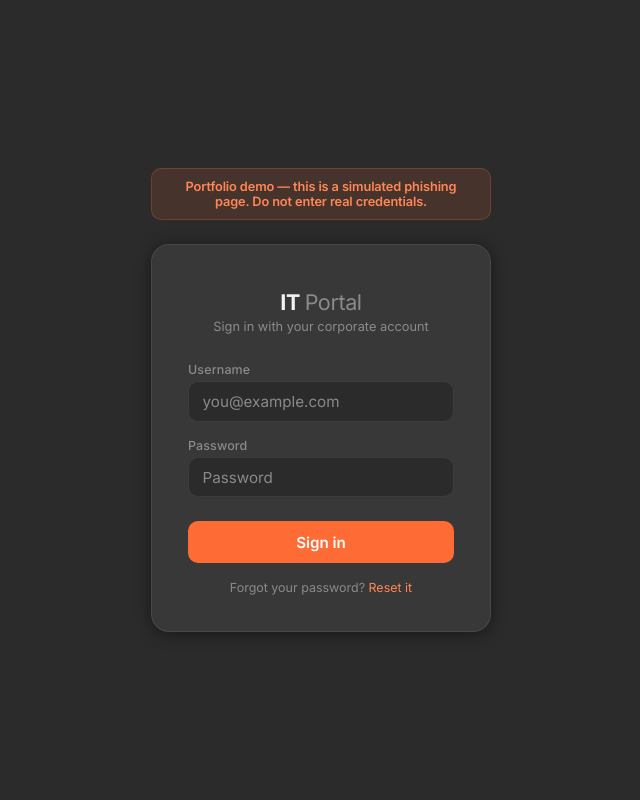
After one commit to Kartik0219/phishing-sim, a Flask app: template phishing_sim/templates/demo_portal.html in a window 1280 px wide. The commit adds this page. Shown: the whole page, without its empty margins (319-959 px from the left). Run offline with Flask 3, Linux system fonts and the light colour scheme; the template is opened without the code that fills it, so the values that code supplies are empty.

Commit message:
Restyle portfolio demo pages to match site theme
Dedicated demo_portal.html / demo_awareness.html templates use the
portfolio's dark + orange design tokens, separate from the realistic
corporate-style templates used by the actual lab CLI tool.

```diff
--- a/phishing_sim/server.py
+++ b/phishing_sim/server.py
@@ -66,11 +66,11 @@ def create_demo_app() -> Flask:
 
     @app.route("/")
     def demo():
-        return render_template("it_portal.html", token="demo", demo=True)
+        return render_template("demo_portal.html", token="demo")
 
     @app.route("/submit/<token>", methods=["POST"])
     def demo_submit(token: str):
-        return render_template("awareness.html")
+        return render_template("demo_awareness.html")
 
     @app.route("/health")
     def health():
--- /dev/null
+++ b/phishing_sim/templates/demo_portal.html
@@ -0,0 +1,128 @@
+<!DOCTYPE html>
+<!-- LAB SIMULATION ONLY - PORTFOLIO DEMO, NOT A REAL LOGIN PAGE -->
+<html lang="en">
+<head>
+<meta charset="utf-8">
+<meta name="viewport" content="width=device-width, initial-scale=1">
+<title>IT Portal - Sign In (Demo)</title>
+<link rel="preconnect" href="https://fonts.googleapis.com">
+<link rel="preconnect" href="https://fonts.gstatic.com" crossorigin>
+<link href="https://fonts.googleapis.com/css2?family=Inter:wght@400;500;600;700;800&display=swap" rel="stylesheet">
+<style>
+  *, *::before, *::after { box-sizing: border-box; margin: 0; padding: 0; }
+  :root {
+    --bg: #2b2b2b; --card: #383838; --border: rgba(255,255,255,.08);
+    --text: #f2f2f2; --muted: #8a8a8a;
+    --orange: #ff6b35; --orange-lt: #ff8656;
+    --radius: 10px;
+  }
+  body {
+    font-family: 'Inter', -apple-system, "Helvetica Neue", Arial, sans-serif;
+    background: var(--bg);
+    color: var(--text);
+    display: flex;
+    flex-direction: column;
+    align-items: center;
+    justify-content: center;
+    min-height: 100vh;
+    -webkit-font-smoothing: antialiased;
+    padding: 1rem;
+  }
+  .demo-banner {
+    background: rgba(255,107,53,.13);
+    color: var(--orange-lt);
+    border: 1px solid rgba(255,107,53,.24);
+    font-weight: 600;
+    font-size: 0.8rem;
+    text-align: center;
+    padding: 0.65rem 1.1rem;
+    letter-spacing: -0.01em;
+    border-radius: var(--radius);
+    margin-bottom: 1.5rem;
+    max-width: 340px;
+    width: 100%;
+  }
+  .card {
+    background: var(--card);
+    border: 1px solid var(--border);
+    border-radius: 18px;
+    padding: 2.75rem 2.25rem 2.25rem;
+    width: 340px;
+    box-shadow: 0 2px 16px rgba(0,0,0,.45);
+  }
+  .logo {
+    font-size: 1.35rem;
+    font-weight: 700;
+    letter-spacing: -0.02em;
+    color: var(--text);
+    text-align: center;
+    margin-bottom: 0.2rem;
+  }
+  .logo span { font-weight: 400; color: var(--muted); }
+  .subtitle {
+    text-align: center;
+    font-size: 0.8rem;
+    color: var(--muted);
+    margin-bottom: 1.75rem;
+  }
+  label {
+    display: block;
+    font-size: 0.78rem;
+    font-weight: 500;
+    color: var(--muted);
+    margin-bottom: 0.3rem;
+    margin-top: 1rem;
+    letter-spacing: 0.01em;
+  }
+  input[type=text], input[type=password] {
+    width: 100%;
+    padding: 0.6rem 0.85rem;
+    font-size: 0.95rem;
+    font-family: inherit;
+    border: 1.5px solid var(--border);
+    border-radius: var(--radius);
+    outline: none;
+    transition: border-color .15s;
+    background: var(--bg);
+    color: var(--text);
+  }
+  input::placeholder { color: var(--muted); }
+  input:focus { border-color: var(--orange); }
+  button {
+    width: 100%;
+    margin-top: 1.5rem;
+    padding: 0.7rem;
+    background: var(--orange);
+    color: #fff;
+    border: none;
+    border-radius: var(--radius);
+    font-size: 0.95rem;
+    font-family: inherit;
+    font-weight: 600;
+    cursor: pointer;
+    transition: background .15s;
+  }
+  button:hover { background: var(--orange-lt); }
+  .footer { margin-top: 1.1rem; font-size: 0.78rem; color: var(--muted); text-align: center; }
+  a { color: var(--orange-lt); text-decoration: none; }
+  a:hover { text-decoration: underline; }
+</style>
+</head>
+<body>
+<div class="demo-banner">Portfolio demo &mdash; this is a simulated phishing page. Do not enter real credentials.</div>
+<div class="card">
+  <div class="logo">IT <span>Portal</span></div>
+  <p class="subtitle">Sign in with your corporate account</p>
+  <form method="POST" action="/submit/{{ token }}">
+    <label for="username">Username</label>
+    <input type="text" id="username" name="username" autocomplete="username"
+           placeholder="you@example.com" required>
+    <label for="password">Password</label>
+    <input type="password" id="password" name="password" autocomplete="current-password"
+           placeholder="Password" required>
+    <button type="submit">Sign in</button>
+  </form>
+  <p class="footer">Forgot your password? <a href="#">Reset it</a></p>
+</div>
+</body>
+</html>
```
Also changed, not shown: phishing_sim/templates/demo_awareness.html (added, +116 -0 lines), phishing_sim/templates/it_portal.html (+0 -12 lines).
